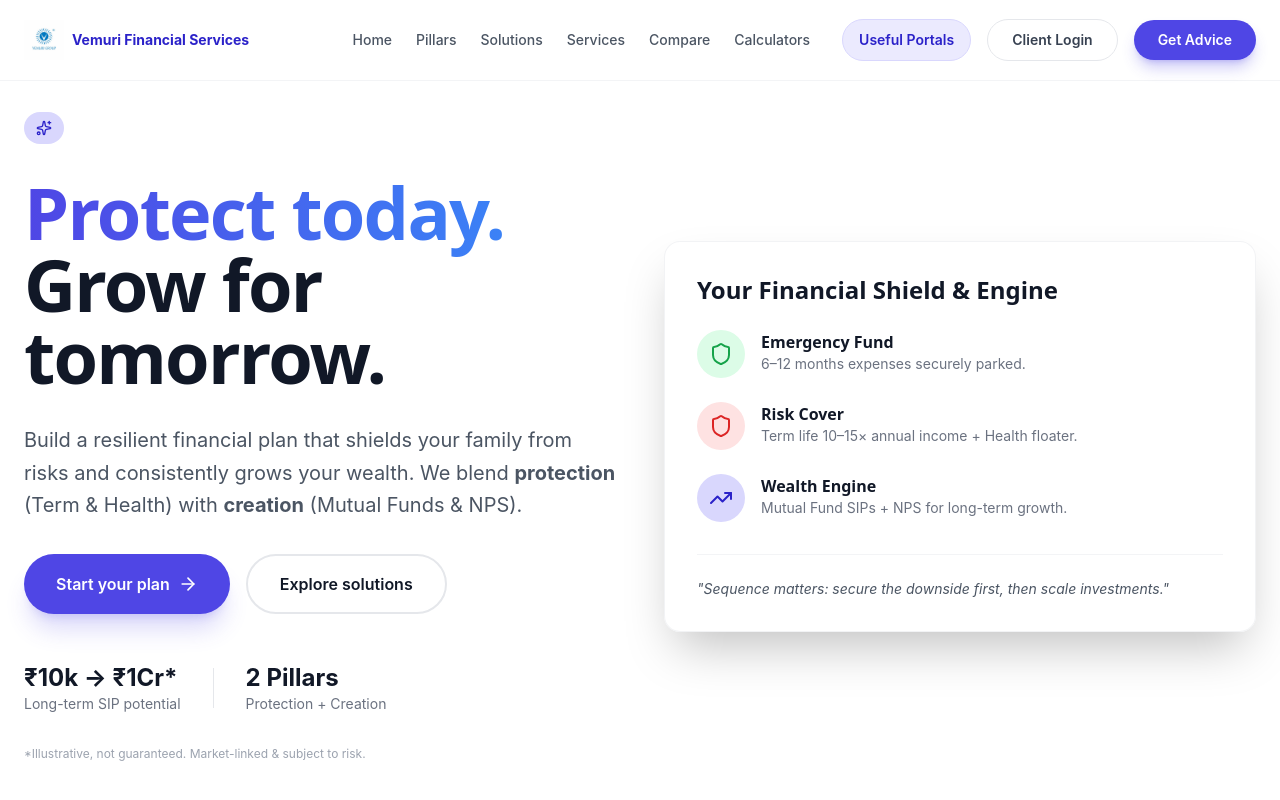
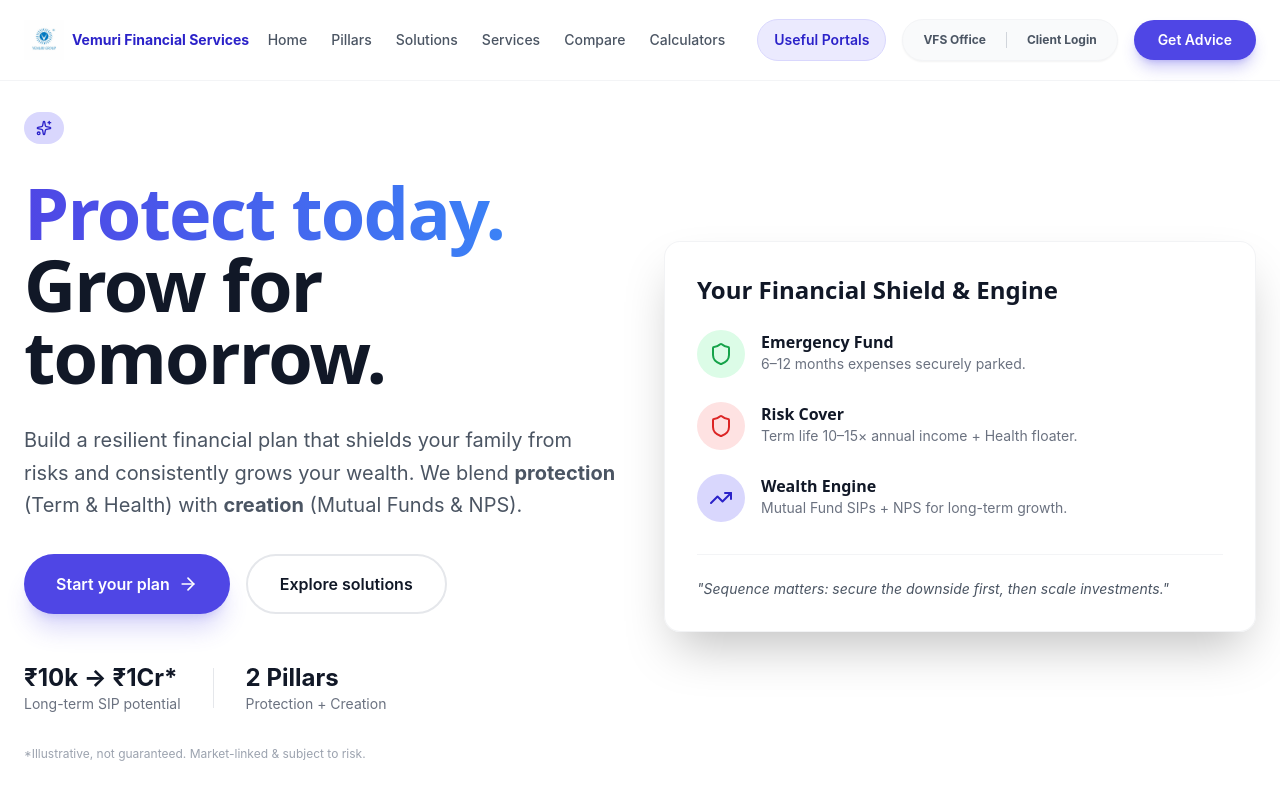
Before and after one commit to rithwikthirumalaraju14/vemuri-financial-services, a React (Vite) app: page / in a window 1280 px wide. Shown: the top 800 px of the page. Built offline with nearby package versions, Linux system fonts and the light colour scheme.

Commit message:
Update Header component to add VFS Office link and modify Client Login section

```diff
--- a/src/components/Header.jsx
+++ b/src/components/Header.jsx
@@ -106,14 +106,25 @@ export default function Header({ currentView, onViewChange }) {
                 </button>
               )}
 
+              <div className="hidden md:flex items-center p-1 bg-gray-50 border border-gray-100 rounded-full shadow-sm hover:shadow-md transition-shadow">
+                <a
+                  href="https://vfsoffice.vemurigroup.in/"
+                  target="_blank"
+                  rel="noopener noreferrer"
+                  className="px-4 py-2 text-xs font-bold text-gray-600 hover:text-primary-600 hover:bg-white rounded-full transition-all hover:shadow-sm"
+                >
+                  VFS Office
+                </a>
+                <div className="w-px h-4 bg-gray-300 mx-1"></div>
                 <a
                   href="https://vfs.vemurigroup.in/"
                   target="_blank"
                   rel="noopener noreferrer"
-                className="hidden md:inline-flex items-center justify-center px-4 lg:px-6 py-2.5 text-sm font-semibold text-gray-700 bg-white border border-gray-200 hover:bg-gray-50 rounded-full transition-colors"
+                  className="px-4 py-2 text-xs font-bold text-gray-600 hover:text-primary-600 hover:bg-white rounded-full transition-all hover:shadow-sm"
                 >
                   Client Login
                 </a>
+              </div>
 
               <a
                 href="#contact"
@@ -179,6 +190,15 @@ export default function Header({ currentView, onViewChange }) {
               </button>
             )}
             <a
+              href="https://vfsoffice.vemurigroup.in/"
+              target="_blank"
+              rel="noopener noreferrer"
+              className="inline-flex items-center justify-center px-6 py-3 text-base font-semibold text-primary-700 bg-primary-50 hover:bg-primary-100 rounded-full mt-3"
+              onClick={() => setIsOpen(false)}
+            >
+              Office Portal
+            </a>
+            <a
               href="https://vfs.vemurigroup.in/"
               target="_blank"
               rel="noopener noreferrer"
```
Lines whose indentation alone changed are shown as unchanged.
